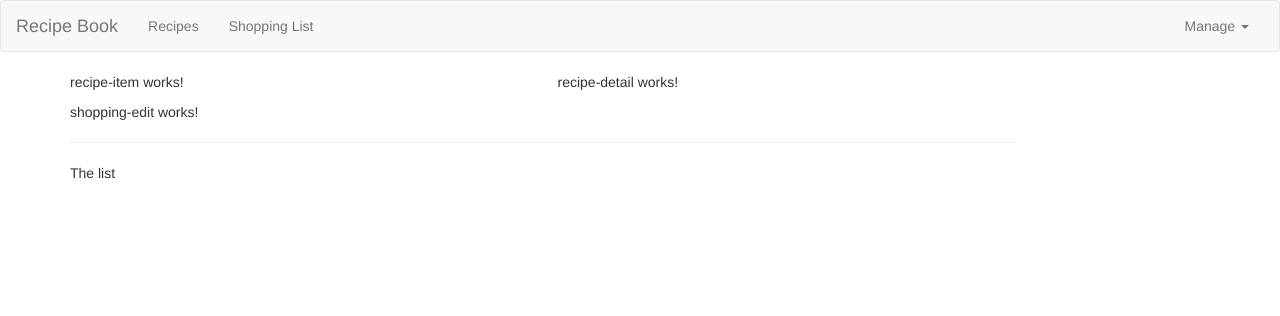
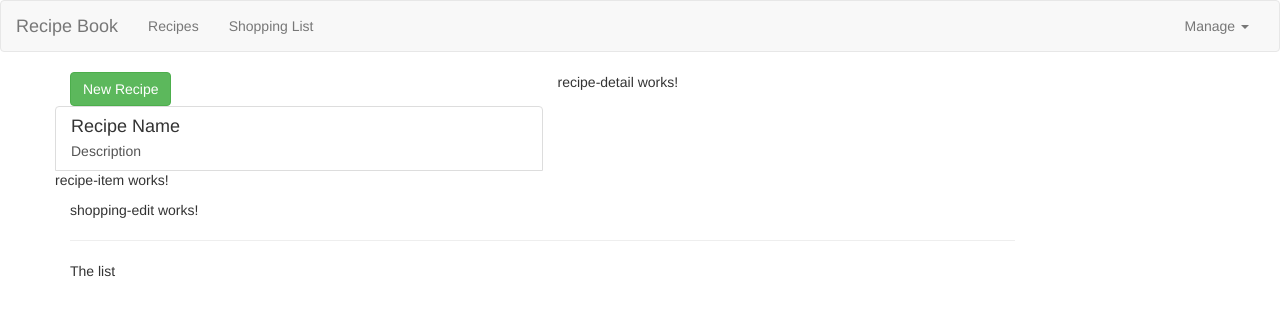
Before and after one commit to NAT-Nelson/angular-the-complete-guide, an Angular app in the folder ng4-the-project/: page / in a window 1280 px wide. Shown: the top 316 px of the page. Built offline with nearby package versions, Linux system fonts and the light colour scheme.

Commit message:
56 - Adding Content to the Recipes Components COMPLETED

```diff
--- a/ng4-the-project/src/app/recipes/recipe-list/recipe-list.component.html
+++ b/ng4-the-project/src/app/recipes/recipe-list/recipe-list.component.html
@@ -1 +1,19 @@
-<app-recipe-item></app-recipe-item>
+<div class="row">
+    <div class="col-xs-12">
+        <button class="btn btn-success">New Recipe</button>
+    </div>
+    <div class="row">
+        <div class="col-xs-12">
+            <a href="#" class="list-group-item clearfix">
+                <div class="pull-left">
+                    <h4 class="list-group-item-heading">Recipe Name</h4>
+                    <p class="list-group-item-text">Description</p>
+                </div>
+                <span class="pull-right">
+                    <img src="" alt="" class="image-responsive" style="max-height: 50px">
+                </span>
+            </a>
+            <app-recipe-item></app-recipe-item>
+        </div>
+    </div>
+</div>
--- a/ng4-the-project/src/app/recipes/recipe-list/recipe-list.component.ts
+++ b/ng4-the-project/src/app/recipes/recipe-list/recipe-list.component.ts
@@ -1,4 +1,6 @@
 import { Component } from '@angular/core';
+
+import { Recipe } from './../recipe.model';
 
 @Component({
   selector: 'app-recipe-list',
@@ -8,6 +10,10 @@
   styleUrl: './recipe-list.component.css'
 })
 export class RecipeListComponent {
-  recipes = [];
+  recipes: Recipe[] = [
+    new Recipe('A Test Recipe', 'This is simply a test',
+      'https://www.add1tbsp.com/wp-content/' +
+      'uploads/2021/06/20210402-MLMC-Split-Lobster-Herb-Butter1444-scaled-1366x2048.jpg')
+  ];
 
 }
```
